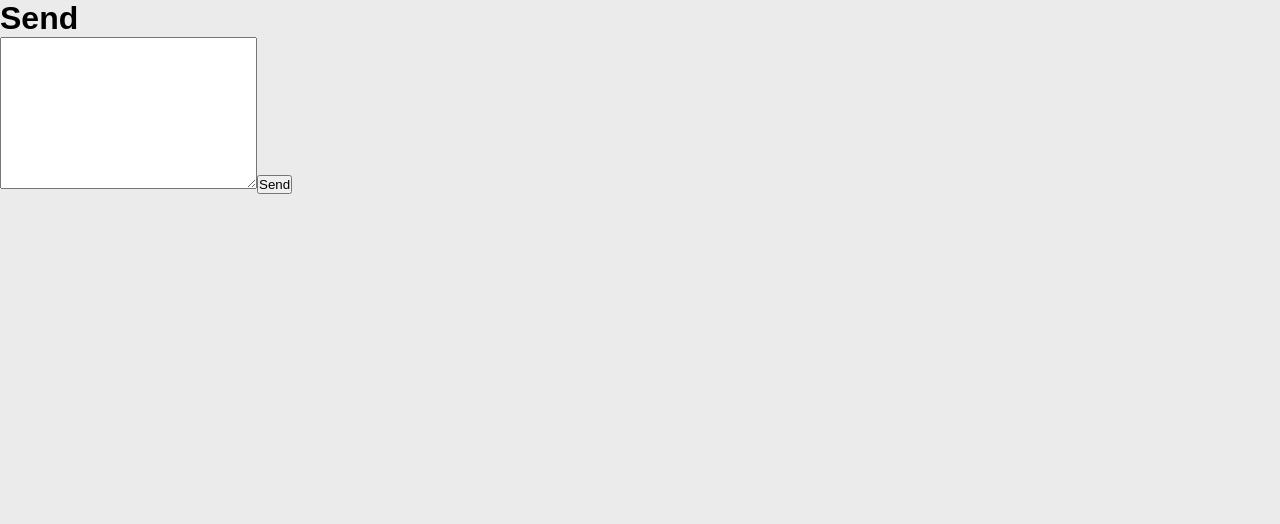
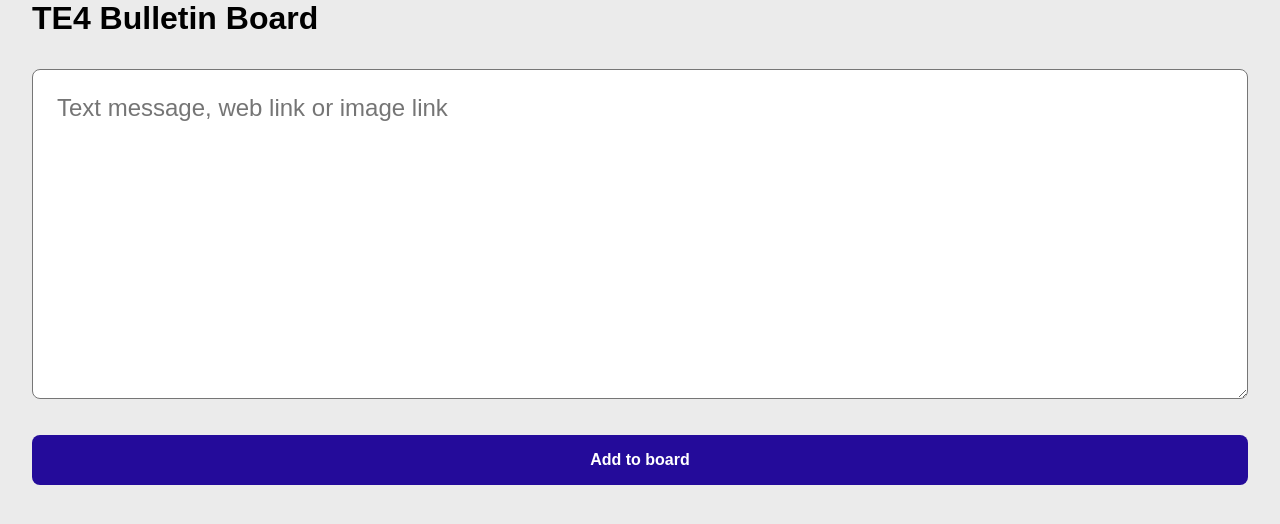
Before and after one commit to marcusbillman/te4-bulletin-board, a Vue app in the folder client/: page / in a window 1280 px wide. Shown: the top 524 px of the page. Built offline with nearby package versions, Linux system fonts and the light colour scheme.

Commit message:
💄 Client: Style input elements and Send page

```diff
--- a/client/src/App.vue
+++ b/client/src/App.vue
@@ -25,4 +25,14 @@ li {
   padding: 0;
   margin: 0;
 }
+
+input,
+textarea,
+button {
+  font: inherit;
+}
+
+.page {
+  padding: 0 32px;
+}
 </style>
--- a/client/src/views/SendPage.vue
+++ b/client/src/views/SendPage.vue
@@ -26,18 +26,40 @@ async function handleSubmit(event) {
 
 <template>
   <div class="page">
-    <h1>Send</h1>
+    <h1>TE4 Bulletin Board</h1>
     <form @submit.prevent="handleSubmit">
       <textarea
         v-model="messageBodyRaw"
+        class="textarea"
         name="body"
         id="textarea"
         cols="30"
         rows="10"
+        placeholder="Text message, web link or image link"
       ></textarea>
-      <button type="submit">Send</button>
+      <button type="submit" class="button">Add to board</button>
     </form>
   </div>
 </template>
 
-<style></style>
+<style>
+.textarea {
+  width: 100%;
+  font-size: 1.5rem;
+  border-radius: 0.5rem;
+  padding: 1em;
+  margin: 2rem 0;
+}
+
+.button {
+  font: inherit;
+  font-weight: 700;
+  width: 100%;
+  display: block;
+  color: white;
+  background: #240b9a;
+  border: none;
+  padding: 1em;
+  border-radius: 0.5rem;
+}
+</style>
```
